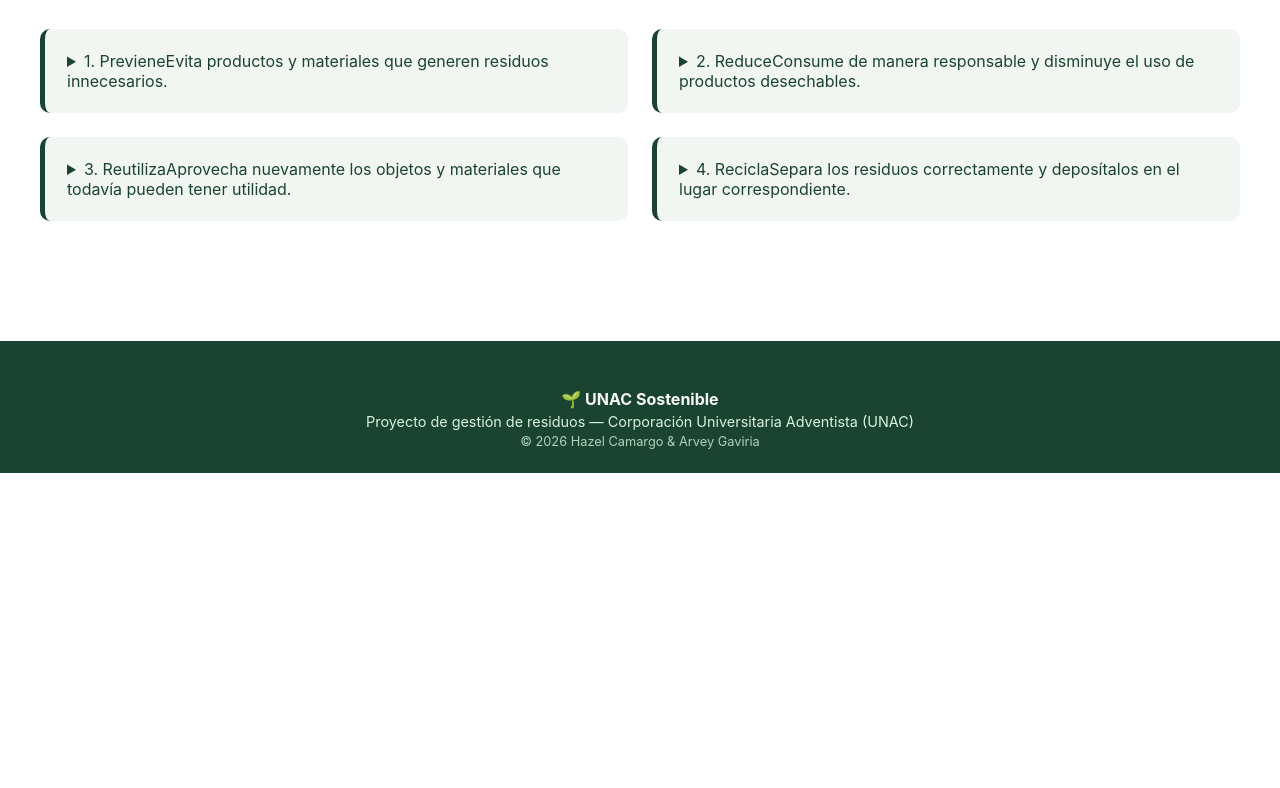
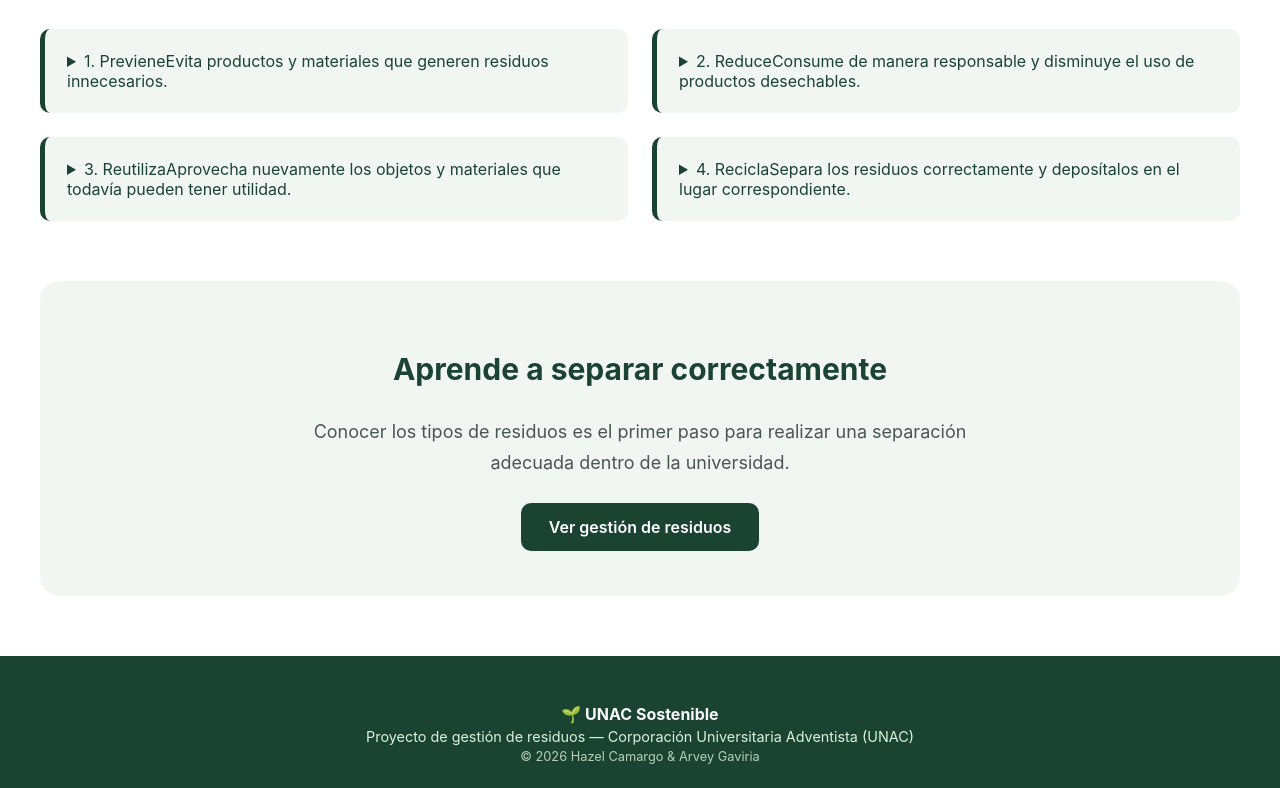
Before and after one commit to hazellld/Unac-Sostenible, a React (Vite) app: page /educacion in a window 1280 px wide. Shown: the part 748-1536 px from the top of the page. Before the commit the page ends 1221 px from the top, so only its background shows below. Built offline with nearby package versions, Linux system fonts and the light colour scheme.

Commit message:
Update EducationPage Buttom

```diff
--- a/src/pages/EducationPage.jsx
+++ b/src/pages/EducationPage.jsx
@@ -278,6 +278,24 @@ function EducationPage() {
   </div>
 </section>
 
+<section className="education-page__actions">
+  <h2 className="education-page__section-title">
+    Aprende a separar correctamente
+  </h2>
+
+  <p className="education-page__description">
+    Conocer los tipos de residuos es el primer paso para realizar
+    una separación adecuada dentro de la universidad.
+  </p>
+
+  <a
+    href="/residuos"
+    className="education-page__button"
+  >
+    Ver gestión de residuos
+  </a>
+</section>
+
     </main>
   );
 }
```
